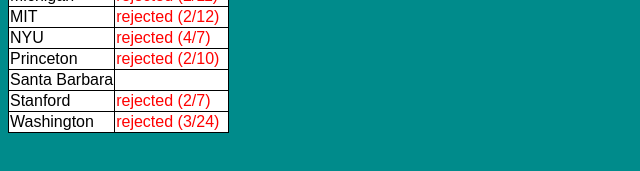
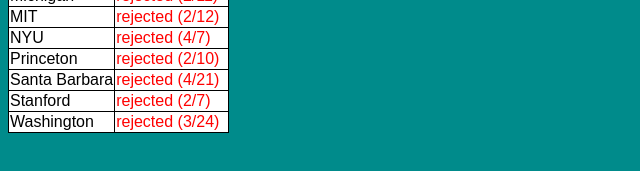
Before and after one commit to mattheweverette/mattheweverette.github.io, a plain HTML site: page grad.html in a window 1280 px wide. Shown: the part 233-404 px from the top of the page, 0-640 px from the left. Drawn offline with Linux system fonts and the light colour scheme.

Commit message:
Finalize grad results

```diff
--- a/grad.html
+++ b/grad.html
@@ -95,7 +95,7 @@
       </tr>
       <tr>
         <td>Santa Barbara</td>
-        <td></td>
+        <td><span class="rejected">rejected (4/21)</span></td>
       </tr>
       <tr>
         <td>Stanford</td>
```
